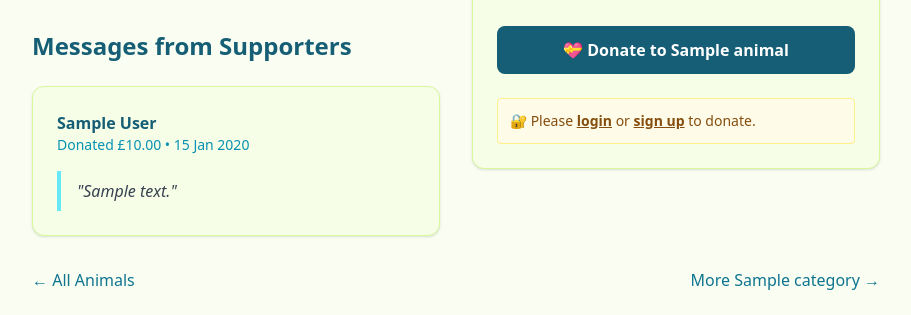
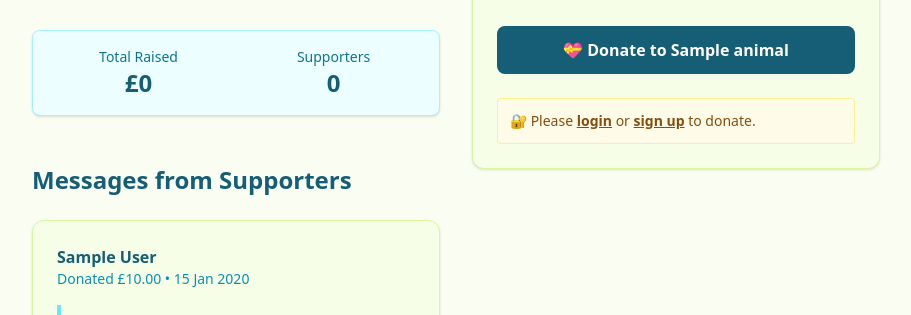
Before and after one commit to dagmara-szproch/animal-farm, a Django app: a page that uses animals/templates/animals/animal_detail.html in a window 1280 px wide. Shown: the part 710-1025 px from the top of the page, without its empty margins (184-1095 px from the left). Run offline with Django 4.2, Linux system fonts and the light colour scheme; tables that the repository leaves empty hold one stand-in row (values such as "Sample post"); parts of the project's set-up code (start-up, migrations or seed data) failed here and were passed over; some libraries are stand-ins or nearby versions.

Commit message:
Add total donate to animal detail template

```diff
--- a/animals/models.py
+++ b/animals/models.py
@@ -101,3 +101,23 @@ class Animal(models.Model):
             self.slug = slug
 
         super().save(*args, **kwargs)
+
+    @property
+    def total_donations(self):
+        """Return total donated amount for this animal"""
+        from django.db.models import Sum
+        from payments.models import Payment
+        result = Payment.objects.filter(
+            animal=self,
+            status='succeeded'
+        ).aggregate(total=Sum('amount'))
+        return result['total'] or 0
+
+    @property
+    def donation_count(self):
+        """Return number of successful donations"""
+        from payments.models import Payment
+        return Payment.objects.filter(
+            animal=self,
+            status='succeeded'
+        ).count()
--- a/animals/templates/animals/animal_detail.html
+++ b/animals/templates/animals/animal_detail.html
@@ -33,6 +33,19 @@
                 <img src="{{ animal.image_or_placeholder }}"
                      alt="{{ animal.name }}"
                      class="w-full h-64 md:h-80 object-cover rounded-lg">
+            </div>
+        <!-- Total donations -->
+        <div class="bg-cyan-50 p-4 rounded-lg mb-6 mt-12 shadow border border-cyan-200">
+            <div class="grid grid-cols-2 gap-4">
+                <div class="text-center">
+                    <p class="text-sm text-cyan-700">Total Raised</p>
+                    <p class="text-2xl font-bold text-cyan-800">£{{ animal.total_donations }}</p>
+                </div>
+                <div class="text-center">
+                    <p class="text-sm text-cyan-700">Supporters</p>
+                    <p class="text-2xl font-bold text-cyan-800">{{ animal.donation_count }}</p>
+                </div>
+            </div>
         </div>
         <!-- Messages Section -->
         {% if approved_messages %}
--- a/payments/models.py
+++ b/payments/models.py
@@ -1,6 +1,5 @@
 from django.db import models
 from django.conf import settings
-from animals.models import Animal
 
 
 class Payment(models.Model):
@@ -48,7 +47,7 @@ class Payment(models.Model):
         blank=True
     )
     animal = models.ForeignKey(
-        Animal,
+        'animals.Animal',
         on_delete=models.SET_NULL,
         null=True,
         blank=True
```
Also changed, not shown: payments/views.py (+8 -3 lines). Lines whose indentation alone changed are shown as unchanged.
